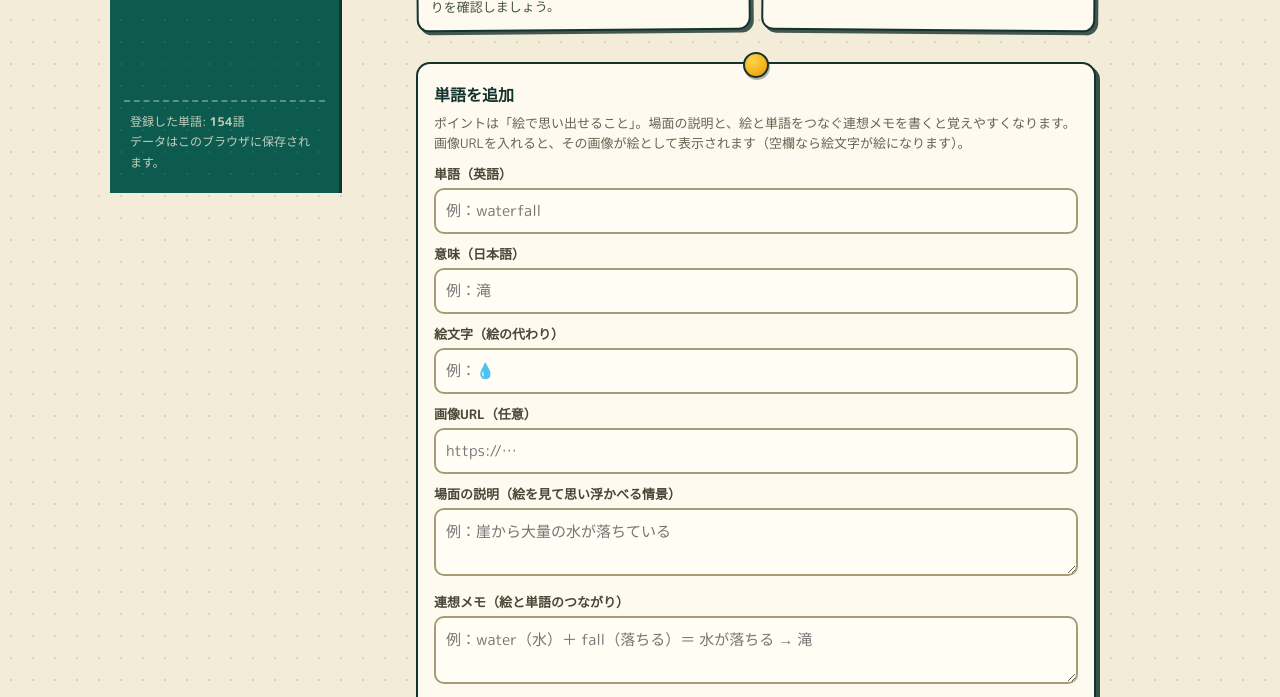
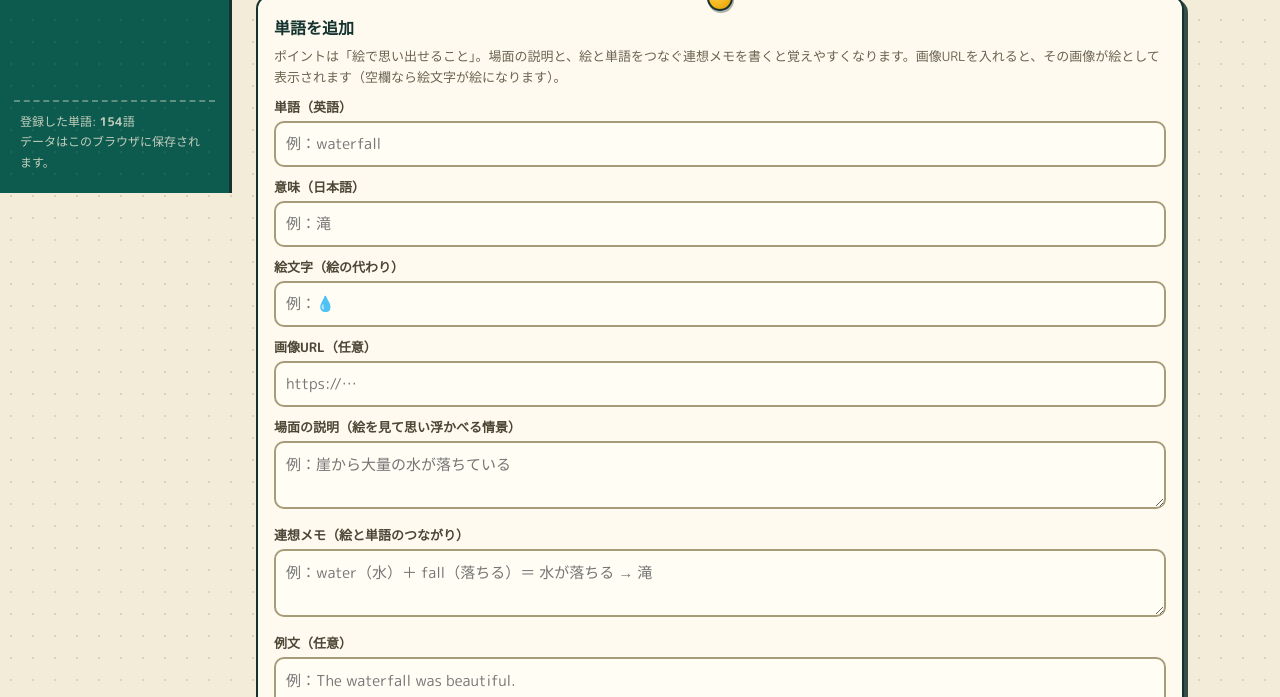
Before and after one commit to Motchan36/vocabulary-flashcard-app, a plain HTML site: page index.html in a window 1280 px wide. Shown: the part 607-1304 px from the top of the page. Drawn offline with Linux system fonts and the light colour scheme.

Commit message:
レイアウトを左寄せにしメイン画面を拡大

```diff
--- a/index.html
+++ b/index.html
@@ -21,7 +21,7 @@
   }
   * { box-sizing: border-box; }
   body { font-family: "M PLUS Rounded 1c", "Hiragino Maru Gothic ProN", "Hiragino Kaku Gothic ProN", sans-serif; margin: 0; color: var(--ink); background-color: var(--paper); background-image: radial-gradient(#ddd2b4 1.2px, transparent 1.3px); background-size: 22px 22px; }
-  .layout { display: flex; align-items: stretch; max-width: 1060px; margin: 0 auto; }
+  .layout { display: flex; align-items: stretch; max-width: 1460px; margin: 0; }
   /* サイドバー：アイコンと同じ深緑のボード */
   .sidebar { width: 232px; flex-shrink: 0; background: var(--teal); background-image: radial-gradient(rgba(255,255,255,.07) 1.2px, transparent 1.3px); background-size: 22px 22px; border-right: 3px solid var(--ink); padding: 20px 14px; position: sticky; top: 0; height: 100vh; display: flex; flex-direction: column; gap: 14px; }
   .brand { display: flex; gap: 10px; align-items: center; padding: 4px 6px 14px; border: none; border-bottom: 2px dashed rgba(246,239,221,.35); background: none; cursor: pointer; width: 100%; text-align: left; font: inherit; color: #fdf6e0; border-radius: 0; box-shadow: none; }
@@ -38,7 +38,7 @@
   .sidebar .tabs button.active { background: var(--yellow); color: var(--ink); border-color: var(--ink); box-shadow: 2px 2px 0 rgba(0,0,0,.4); }
   .sidebar .tabs button.active::before { background: var(--teal); }
   .side-note { margin-top: auto; font-size: 12px; color: rgba(246,239,221,.78); line-height: 1.7; padding: 10px 6px 0; border-top: 2px dashed rgba(246,239,221,.35); }
-  .main { flex: 1; min-width: 0; max-width: 720px; margin: 0 auto; padding: 24px 20px 56px; width: 100%; }
+  .main { flex: 1; min-width: 0; max-width: 980px; margin: 0; padding: 24px 28px 56px 24px; width: 100%; }
   @media (max-width: 760px) {
     .layout { flex-direction: column; }
     .sidebar { width: 100%; height: auto; position: static; border-right: none; border-bottom: 3px solid var(--ink); padding: 12px; }
```
